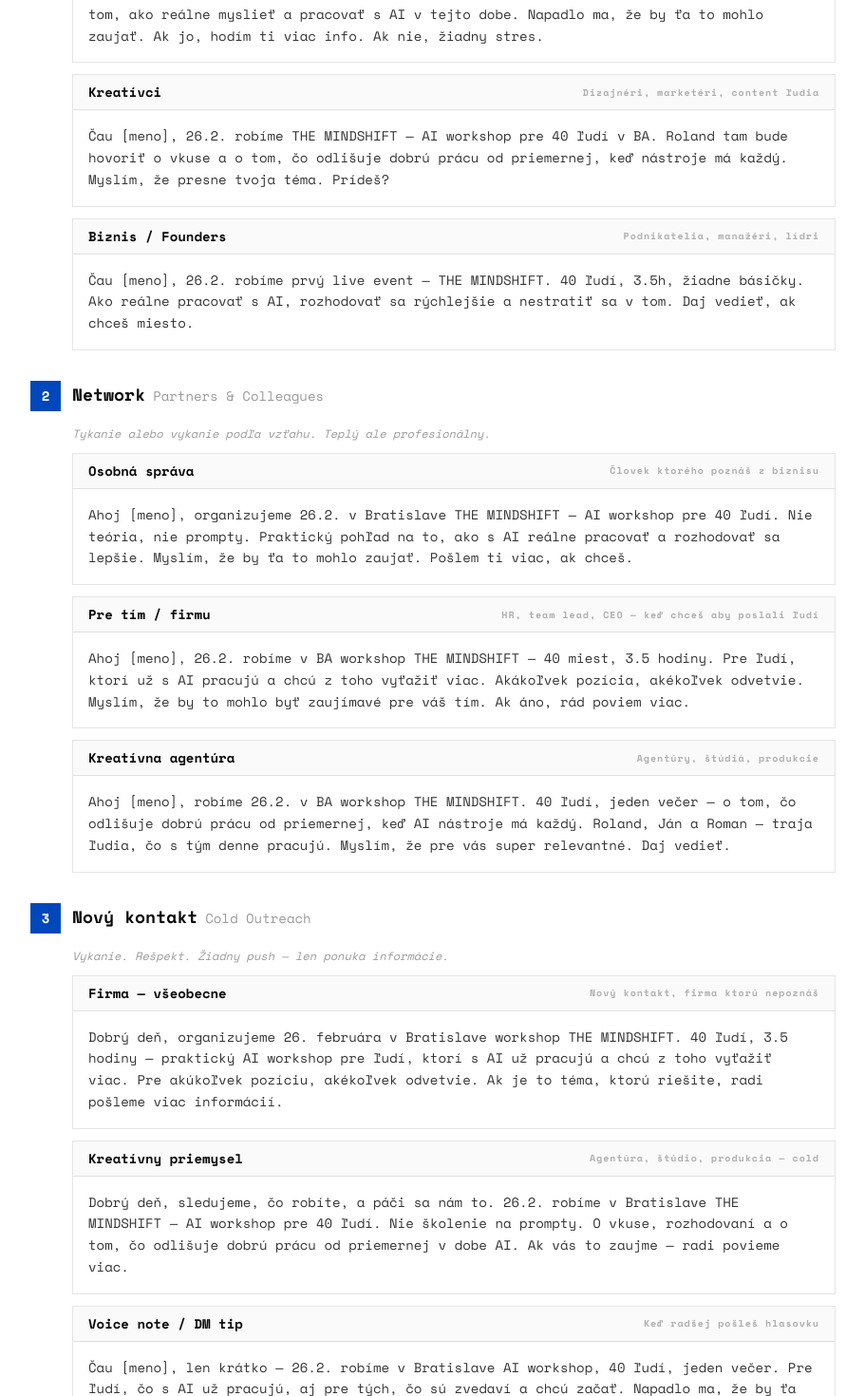
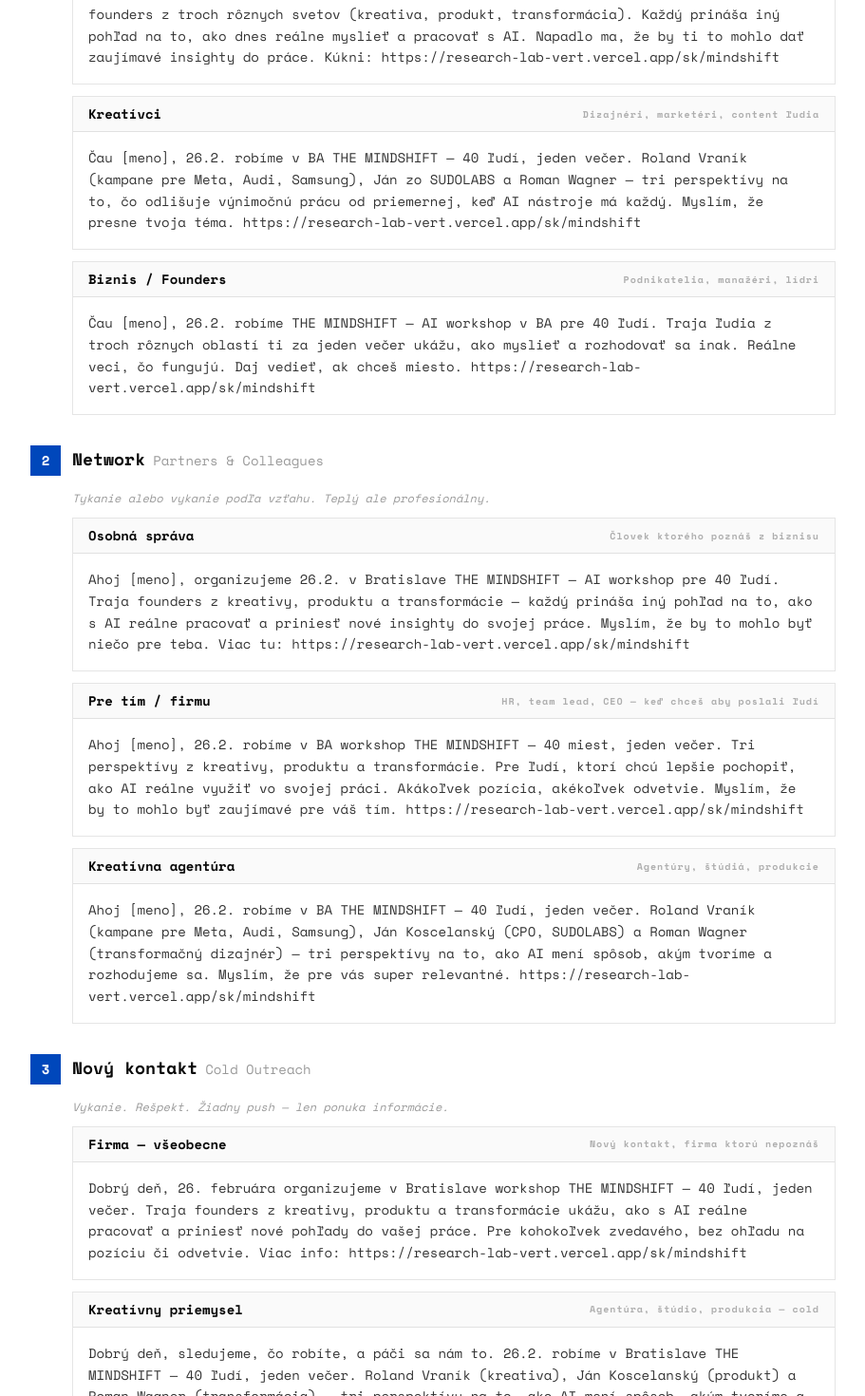
Before and after one commit to princeofwellness/researchlab, a Next.js app: page /sales in a window 1280 px wide. Shown: the part 5340-6810 px from the top of the page at 95% size, without its empty margins (184-1095 px from the left). Built offline with nearby package versions, Linux system fonts and the light colour scheme.

Commit message:
Upgrade outreach templates: 3 founders angle, positive framing, links, punchier copy

```diff
--- a/src/app/sales/page.tsx
+++ b/src/app/sales/page.tsx
@@ -210,17 +210,17 @@ const OUTREACH_TEMPLATES = [
             {
                 label: "Univerzálna",
                 audience: "Ktokoľvek z tvojho okolia",
-                message: "Čau [meno], 26.2. robíme v Bratislave jednu vec — THE MINDSHIFT. 40 ľudí, jeden večer — o tom, ako reálne myslieť a pracovať s AI v tejto dobe. Napadlo ma, že by ťa to mohlo zaujať. Ak jo, hodím ti viac info. Ak nie, žiadny stres.",
+                message: "Čau [meno], 26.2. robíme v Bratislave THE MINDSHIFT — jeden večer, 40 ľudí, traja founders z troch rôznych svetov (kreativa, produkt, transformácia). Každý prináša iný pohľad na to, ako dnes reálne myslieť a pracovať s AI. Napadlo ma, že by ti to mohlo dať zaujímavé insighty do práce. Kúkni: https://research-lab-vert.vercel.app/sk/mindshift",
             },
             {
                 label: "Kreatívci",
                 audience: "Dizajnéri, marketéri, content ľudia",
-                message: "Čau [meno], 26.2. robíme THE MINDSHIFT — AI workshop pre 40 ľudí v BA. Roland tam bude hovoriť o vkuse a o tom, čo odlišuje dobrú prácu od priemernej, keď nástroje má každý. Myslím, že presne tvoja téma. Prídeš?",
+                message: "Čau [meno], 26.2. robíme v BA THE MINDSHIFT — 40 ľudí, jeden večer. Roland Vraník (kampane pre Meta, Audi, Samsung), Ján zo SUDOLABS a Roman Wagner — tri perspektívy na to, čo odlišuje výnimočnú prácu od priemernej, keď AI nástroje má každý. Myslím, že presne tvoja téma. https://research-lab-vert.vercel.app/sk/mindshift",
             },
             {
                 label: "Biznis / Founders",
                 audience: "Podnikatelia, manažéri, lídri",
-                message: "Čau [meno], 26.2. robíme prvý live event — THE MINDSHIFT. 40 ľudí, 3.5h, žiadne básičky. Ako reálne pracovať s AI, rozhodovať sa rýchlejšie a nestratiť sa v tom. Daj vedieť, ak chceš miesto.",
+                message: "Čau [meno], 26.2. robíme THE MINDSHIFT — AI workshop v BA pre 40 ľudí. Traja ľudia z troch rôznych oblastí ti za jeden večer ukážu, ako myslieť a rozhodovať sa inak. Reálne veci, čo fungujú. Daj vedieť, ak chceš miesto. https://research-lab-vert.vercel.app/sk/mindshift",
             },
         ],
     },
@@ -232,17 +232,17 @@ const OUTREACH_TEMPLATES = [
             {
                 label: "Osobná správa",
                 audience: "Človek ktorého poznáš z biznisu",
-                message: "Ahoj [meno], organizujeme 26.2. v Bratislave THE MINDSHIFT — AI workshop pre 40 ľudí. Nie teória, nie prompty. Praktický pohľad na to, ako s AI reálne pracovať a rozhodovať sa lepšie. Myslím, že by ťa to mohlo zaujať. Pošlem ti viac, ak chceš.",
+                message: "Ahoj [meno], organizujeme 26.2. v Bratislave THE MINDSHIFT — AI workshop pre 40 ľudí. Traja founders z kreativy, produktu a transformácie — každý prináša iný pohľad na to, ako s AI reálne pracovať a priniesť nové insighty do svojej práce. Myslím, že by to mohlo byť niečo pre teba. Viac tu: https://research-lab-vert.vercel.app/sk/mindshift",
             },
             {
                 label: "Pre tím / firmu",
                 audience: "HR, team lead, CEO — keď chceš aby poslali ľudí",
-                message: "Ahoj [meno], 26.2. robíme v BA workshop THE MINDSHIFT — 40 miest, 3.5 hodiny. Pre ľudí, ktorí už s AI pracujú a chcú z toho vyťažiť viac. Akákoľvek pozícia, akékoľvek odvetvie. Myslím, že by to mohlo byť zaujímavé pre váš tím. Ak áno, rád poviem viac.",
+                message: "Ahoj [meno], 26.2. robíme v BA workshop THE MINDSHIFT — 40 miest, jeden večer. Tri perspektívy z kreativy, produktu a transformácie. Pre ľudí, ktorí chcú lepšie pochopiť, ako AI reálne využiť vo svojej práci. Akákoľvek pozícia, akékoľvek odvetvie. Myslím, že by to mohlo byť zaujímavé pre váš tím. https://research-lab-vert.vercel.app/sk/mindshift",
             },
             {
                 label: "Kreatívna agentúra",
                 audience: "Agentúry, štúdiá, produkcie",
-                message: "Ahoj [meno], robíme 26.2. v BA workshop THE MINDSHIFT. 40 ľudí, jeden večer — o tom, čo odlišuje dobrú prácu od priemernej, keď AI nástroje má každý. Roland, Ján a Roman — traja ľudia, čo s tým denne pracujú. Myslím, že pre vás super relevantné. Daj vedieť.",
+                message: "Ahoj [meno], 26.2. robíme v BA THE MINDSHIFT — 40 ľudí, jeden večer. Roland Vraník (kampane pre Meta, Audi, Samsung), Ján Koscelanský (CPO, SUDOLABS) a Roman Wagner (transformačný dizajnér) — tri perspektívy na to, ako AI mení spôsob, akým tvoríme a rozhodujeme sa. Myslím, že pre vás super relevantné. https://research-lab-vert.vercel.app/sk/mindshift",
             },
         ],
     },
@@ -254,17 +254,17 @@ const OUTREACH_TEMPLATES = [
             {
                 label: "Firma — všeobecne",
                 audience: "Nový kontakt, firma ktorú nepoznáš",
-                message: "Dobrý deň, organizujeme 26. februára v Bratislave workshop THE MINDSHIFT. 40 ľudí, 3.5 hodiny — praktický AI workshop pre ľudí, ktorí s AI už pracujú a chcú z toho vyťažiť viac. Pre akúkoľvek pozíciu, akékoľvek odvetvie. Ak je to téma, ktorú riešite, radi pošleme viac informácií.",
+                message: "Dobrý deň, 26. februára organizujeme v Bratislave workshop THE MINDSHIFT — 40 ľudí, jeden večer. Traja founders z kreativy, produktu a transformácie ukážu, ako s AI reálne pracovať a priniesť nové pohľady do vašej práce. Pre kohokoľvek zvedavého, bez ohľadu na pozíciu či odvetvie. Viac info: https://research-lab-vert.vercel.app/sk/mindshift",
             },
             {
                 label: "Kreatívny priemysel",
                 audience: "Agentúra, štúdio, produkcia — cold",
-                message: "Dobrý deň, sledujeme, čo robíte, a páči sa nám to. 26.2. robíme v Bratislave THE MINDSHIFT — AI workshop pre 40 ľudí. Nie školenie na prompty. O vkuse, rozhodovaní a o tom, čo odlišuje dobrú prácu od priemernej v dobe AI. Ak vás to zaujme — radi povieme viac.",
+                message: "Dobrý deň, sledujeme, čo robíte, a páči sa nám to. 26.2. robíme v Bratislave THE MINDSHIFT — 40 ľudí, jeden večer. Roland Vraník (kreativa), Ján Koscelanský (produkt) a Roman Wagner (transformácia) — tri perspektívy na to, ako AI mení spôsob, akým tvoríme a rozhodujeme sa. Myslíme si, že by vám to mohlo priniesť zaujímavé insighty. https://research-lab-vert.vercel.app/sk/mindshift",
             },
             {
-                label: "Voice note / DM tip",
+                label: "Voice note / DM",
                 audience: "Keď radšej pošleš hlasovku",
-                message: "Čau [meno], len krátko — 26.2. robíme v Bratislave AI workshop, 40 ľudí, jeden večer. Pre ľudí, čo s AI už pracujú, aj pre tých, čo sú zvedaví a chcú začať. Napadlo ma, že by ťa to mohlo zaujať. Keby jo, hodím ti link. Keby nie, pohoda.",
+                message: "Čau [meno], len krátko — 26.2. robíme v BA THE MINDSHIFT. 40 ľudí, jeden večer, traja founders z troch rôznych svetov. Každý prináša iný pohľad na to, ako dnes pracovať s AI. Pre ľudí, čo s tým už robia, aj pre tých, čo sú zvedaví a chcú začať. Napadlo ma, že by ti to mohlo dať niečo do práce. Kúkni: https://research-lab-vert.vercel.app/sk/mindshift",
             },
         ],
     },
```
